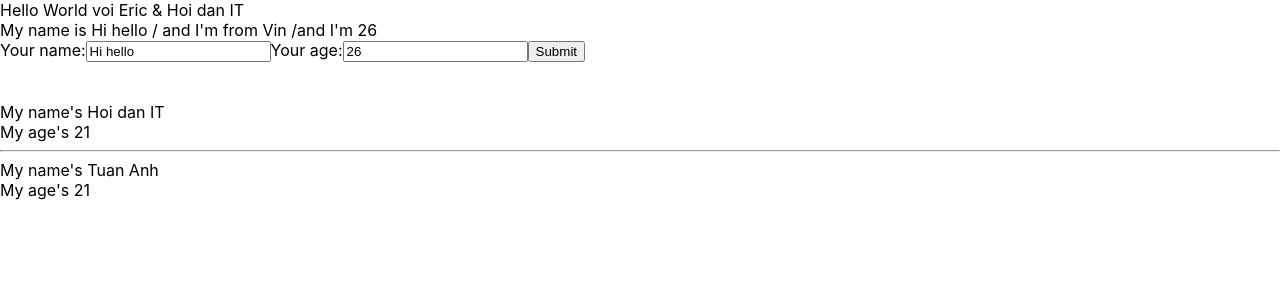
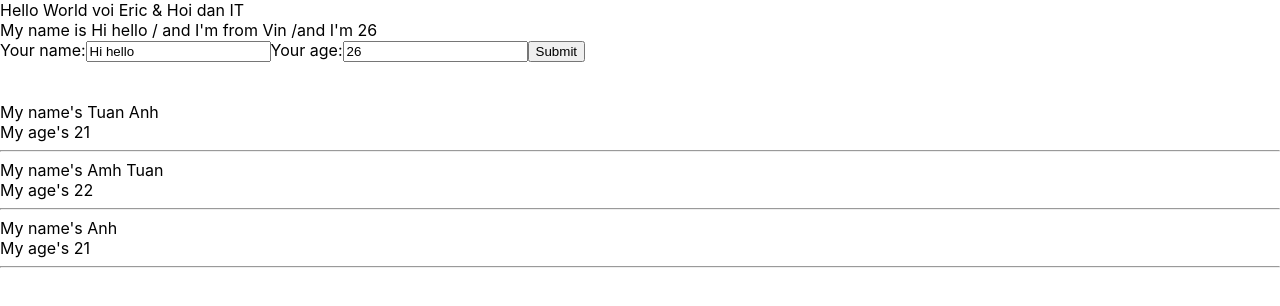
Before and after one commit to TuanAnh-LV/Test-demo-react, a React (Create React App) app: page / in a window 1280 px wide. Shown: the top 306 px of the page. Built offline with nearby package versions, Linux system fonts and the light colour scheme.

Commit message:
arrayobjec

```diff
--- a/src/components/DisplayInfor.js
+++ b/src/components/DisplayInfor.js
@@ -4,14 +4,47 @@ class DisplayInfor extends React.Component{
 
 render(){
     //destructuring array/objct
-    const {age , name} = this.props;
+    // 1.  const {age , name} = this.props;
+    const {listUsers} = this.props;
+    console.log(listUsers)
     //props => viet tac Properties duoc goi la tai san, boi vi no chuyen tu thang cha cho thang con
-    console.log(this.props)
+    // console.log(this.props)
+
+
     return(
         <div>
-
+            {/*1.
             <div> My name's {name} </div>
             <div>My age's {age}</div>
+            <hr/>
+            <div> My name's {name} </div>
+            <div>My age's {age}</div>
+            <hr/>
+            <div> My name's {name} </div>
+            <div>My age's {age}</div> */}
+
+{/* doan code thay cho phep hien ten nguoi dung bang .map se in ra 3 phan tu da khai bao, tao ra 1 array moi */}
+{listUsers.map((user) => {
+    return(
+        <div key={user.id}>
+            <div> My name's  {user.name}</div>
+            <div>My age's {user.age} </div>
+            <hr/>
+        </div>
+    )
+})}
+
+{/*
+            <div> My name's {name} </div>
+            <div>My age's {age}</div>
+            <hr/>
+            <div> My name's {name} </div>
+            <div>My age's {age}</div>
+            <hr/>
+            <div> My name's {name} </div>
+            <div>My age's {age}</div> */}
+
+
         </div>
     )
 }
--- a/src/components/MyComponent.js
+++ b/src/components/MyComponent.js
@@ -13,18 +13,28 @@ class MyComponent extends React.Component{
     // render ke thua lai react.component
     // state la 1 object
     // this dai dien cho object kieu no giong nhu chi diem den state, this daij cho class
-    //
+    //DRY : don't repeat yourseft
+
+    state ={
+        listUsers: [
+            {id: 1, name:"Tuan Anh", age:"21"},
+            {id: 2, name:"Amh Tuan" , age:"22"},
+            {id: 3, name:" Anh", age:"21"},
+        ]
+    }
 
     render(){
-        const myInfor = ['ab','c','c']
+        // const myInfor = ['ab','c','c']
 
         return(
             <div>
                 <UserInfor></UserInfor>
                 <br/> <br/>
-                <DisplayInfor name="Hoi dan IT" age = "21"/>
-                <hr/>
-                <DisplayInfor name="Tuan Anh" age = "21" myInfor={myInfor}/>
+                {/* <DisplayInfor name="Hoi dan IT" age = "21"/>
+                <hr/> */}
+                {/* <DisplayInfor name="Tuan Anh" age = "21" myInfor={myInfor}/>  no se hien mang trong component*/}
+                <DisplayInfor
+                listUsers={this.state.listUsers}/>
             </div>
 
         );
```
